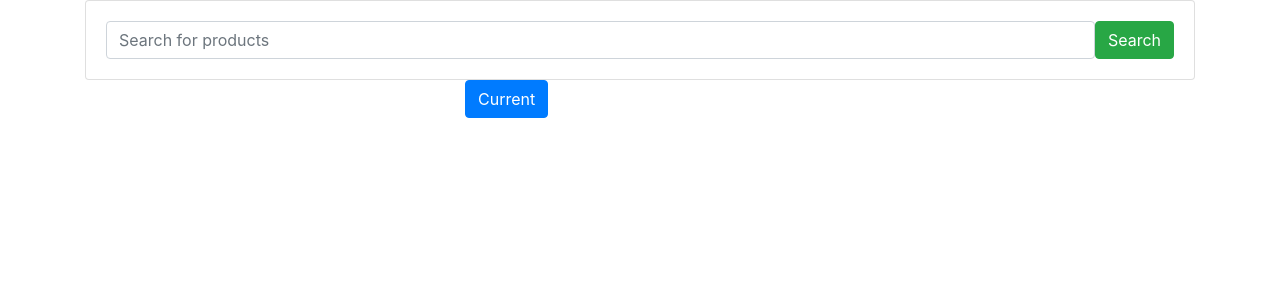
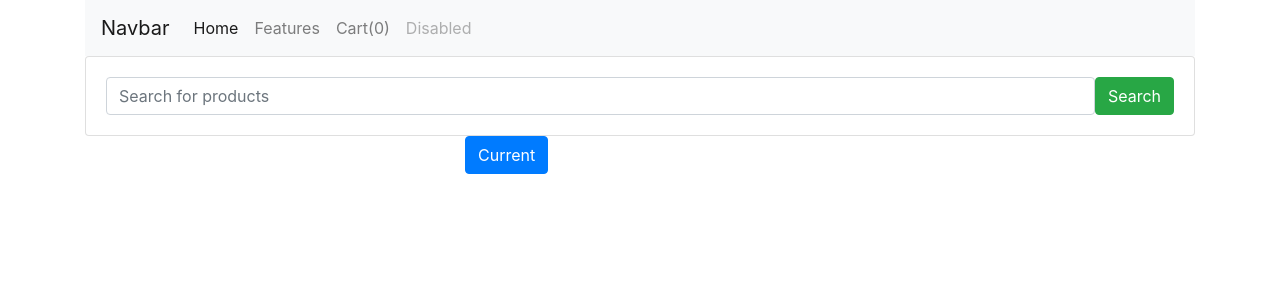
Before and after one commit to kideedee/django_ecommerce_site, a Django app: page / in a window 1280 px wide. Shown: the top 300 px of the page. Run offline with Django 4.2, Linux system fonts and the light colour scheme; data that the repository does not hold is empty.

Commit message:
displaying number of items on navbar

```diff
--- a/templates/shop/index.html
+++ b/templates/shop/index.html
@@ -15,6 +15,35 @@
 </head>
 <body>
 <div class="container">
+
+    <div class="row">
+        <div class="col-md-12">
+            <nav class="navbar navbar-expand-lg navbar-light bg-light">
+                <a class="navbar-brand" href="#">Navbar</a>
+                <button class="navbar-toggler" type="button" data-toggle="collapse" data-target="#navbarNav"
+                        aria-controls="navbarNav" aria-expanded="false" aria-label="Toggle navigation">
+                    <span class="navbar-toggler-icon"></span>
+                </button>
+                <div class="collapse navbar-collapse" id="navbarNav">
+                    <ul class="navbar-nav">
+                        <li class="nav-item active">
+                            <a class="nav-link" href="#">Home <span class="sr-only">(current)</span></a>
+                        </li>
+                        <li class="nav-item">
+                            <a class="nav-link" href="#">Features</a>
+                        </li>
+                        <li class="nav-item">
+                            <a id="cart" class="nav-link" href="#">Cart(0)</a>
+                        </li>
+                        <li class="nav-item">
+                            <a class="nav-link disabled">Disabled</a>
+                        </li>
+                    </ul>
+                </div>
+            </nav>
+        </div>
+    </div>
+
     <div class="row">
         <div class="col-md-12">
             <form class="card card-sm">
@@ -92,6 +121,7 @@
         }
         console.log(cart);
         localStorage.setItem('cart', JSON.stringify(cart));
+        document.getElementById('cart').innerHTML = "Cart(" + Object.keys(cart).length + ")";
     });
 </script>
 </html>
```
